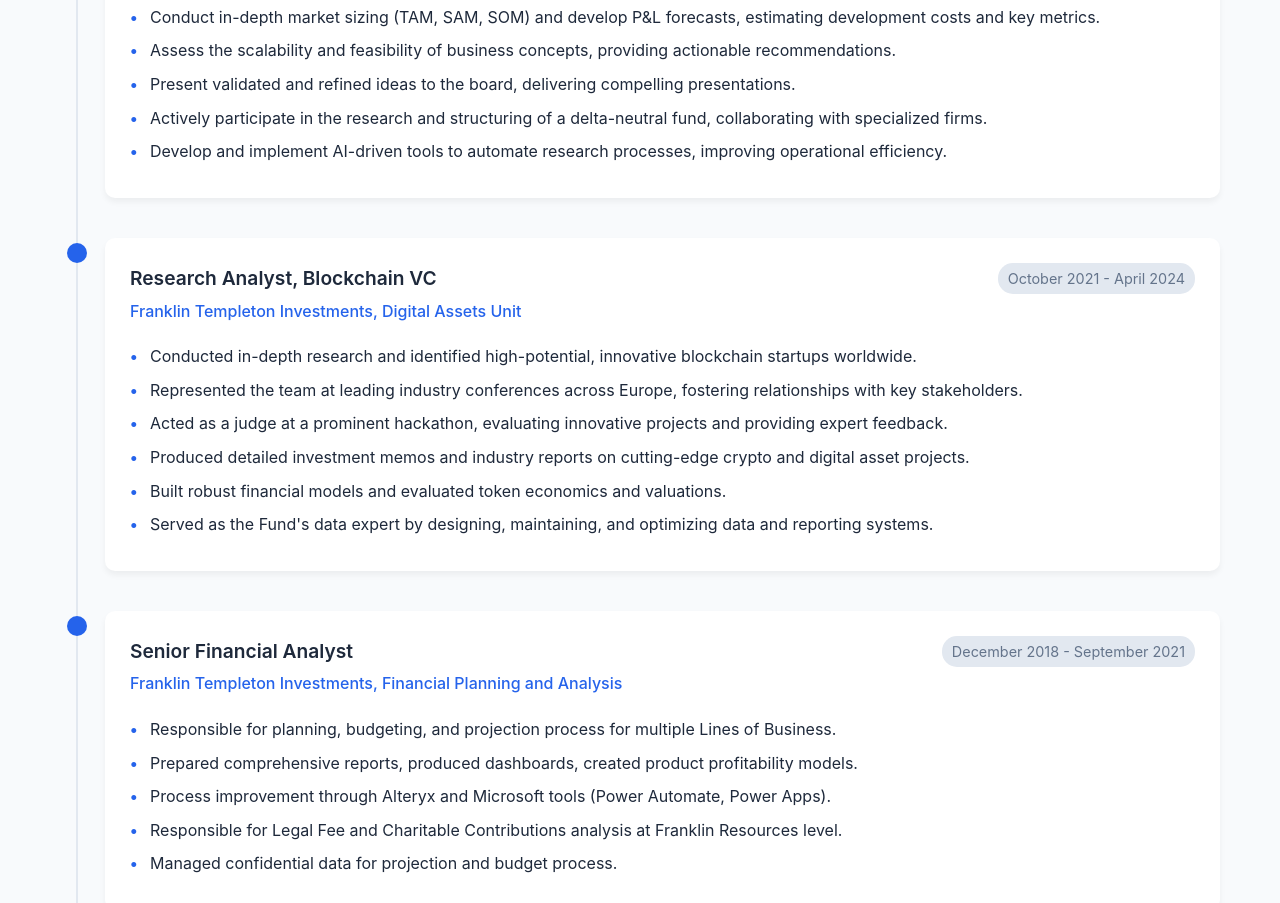
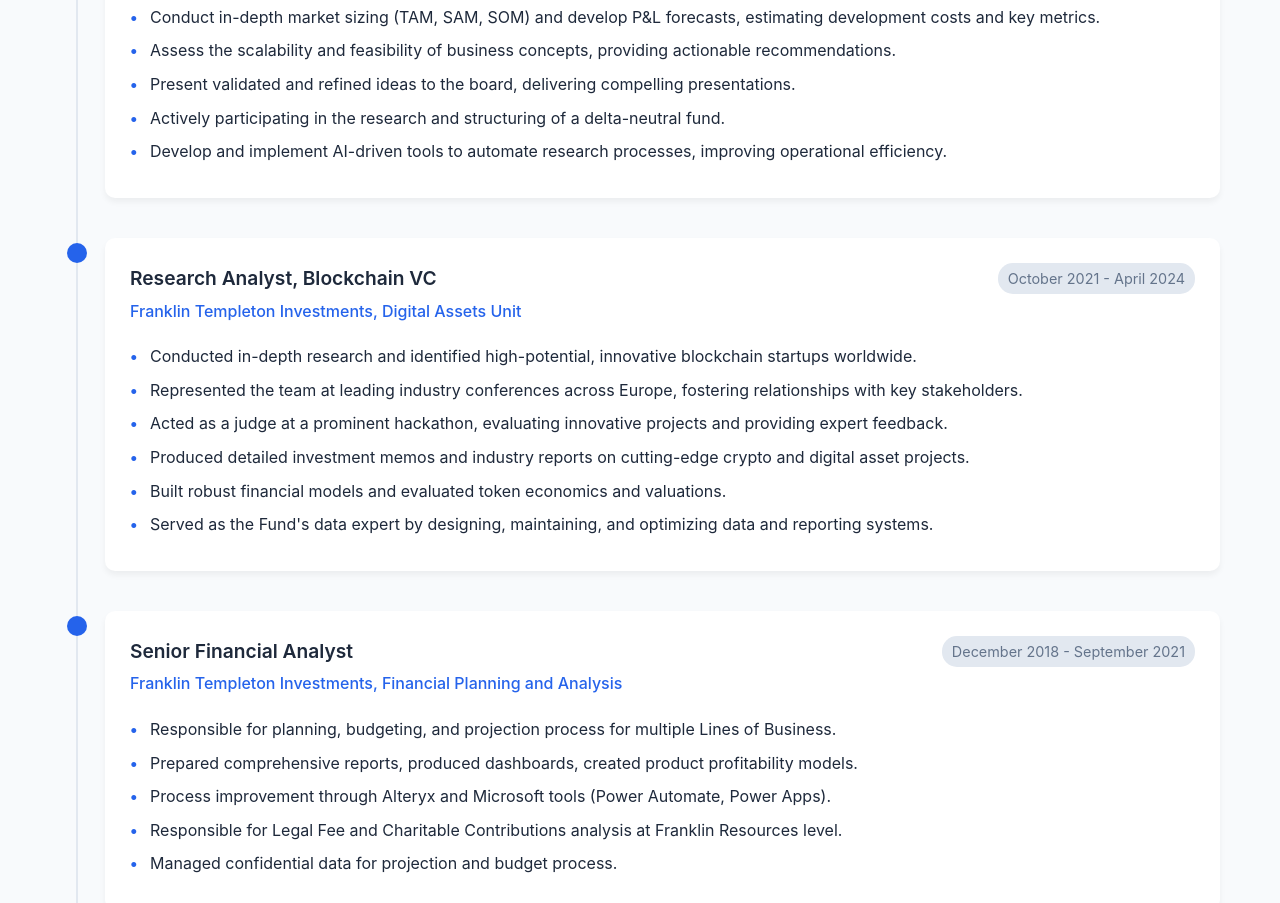
Before and after one commit to digitaltom86/tomaszglowacki.github.io, a plain HTML site: page index.html in a window 1280 px wide. Shown: the part 1175-2078 px from the top of the page. Drawn offline with Linux system fonts and the light colour scheme.

Commit message:
Update index.html

```diff
--- a/index.html
+++ b/index.html
@@ -436,7 +436,7 @@
                                 <li>Conduct in-depth market sizing (TAM, SAM, SOM) and develop P&L forecasts, estimating development costs and key metrics.</li>
                                 <li>Assess the scalability and feasibility of business concepts, providing actionable recommendations.</li>
                                 <li>Present validated and refined ideas to the board, delivering compelling presentations.</li>
-                                <li>Actively participate in the research and structuring of a delta-neutral fund, collaborating with specialized firms.</li>
+                                <li>Actively participating in the research and structuring of a delta-neutral fund.</li>
                                 <li>Develop and implement AI-driven tools to automate research processes, improving operational efficiency.</li>
                             </ul>
                         </div>
```
